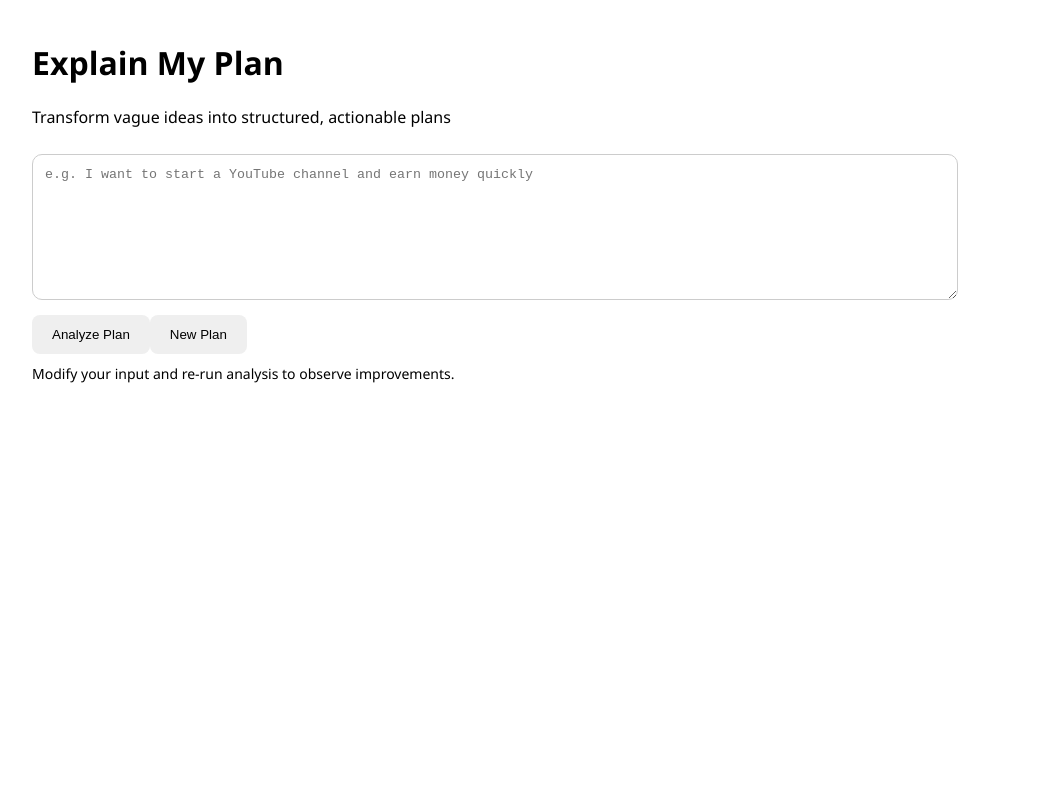
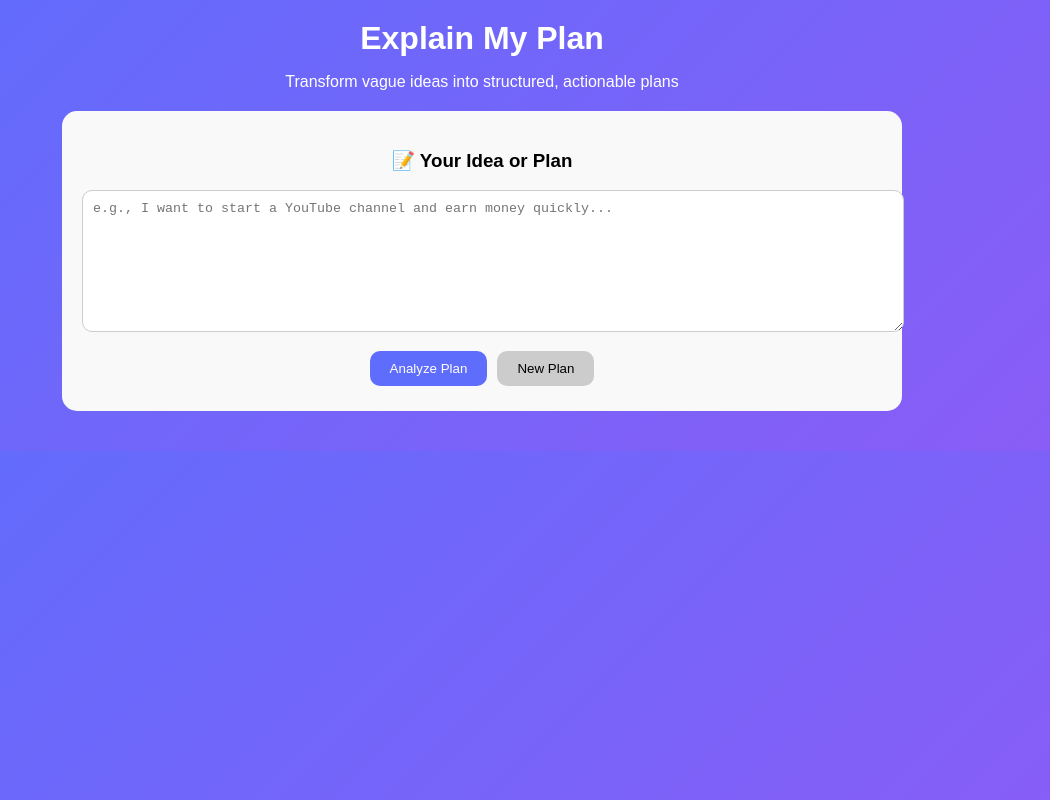
Before and after one commit to Rugma-sai/kalnet_explain_my_plan, a React (Create React App) app in the folder frontend/: page / in a window 1280 px wide. Shown: the whole page, without its empty margins (158-1208 px from the left). Built offline with nearby package versions, Linux system fonts and the light colour scheme.

Commit message:
Updated final project

```diff
--- a/frontend/src/App.css
+++ b/frontend/src/App.css
@@ -1,107 +1,85 @@
 body {
   margin: 0;
-  font-family: 'Segoe UI', sans-serif;
+  font-family: Arial, sans-serif;
+  background: linear-gradient(135deg, #5f6dfc, #8b5cf6);
 }
 
-/* HEADER */
-.header {
-  background: linear-gradient(to right, #5f6bdc, #7b4fd3);
+.app {
+  text-align: center;
+  padding: 20px;
   color: white;
-  text-align: center;
-  padding: 40px 20px;
 }
 
 .header h1 {
   margin: 0;
-  font-size: 36px;
 }
 
-/* CONTAINER */
-.container {
-  max-width: 900px;
-  margin: auto;
+.card {
+  background: #f9f9f9;
+  color: black;
   padding: 20px;
+  border-radius: 15px;
+  max-width: 800px;
+  margin: 20px auto;
 }
 
-/* INPUT */
 textarea {
   width: 100%;
   height: 120px;
-  padding: 12px;
+  padding: 10px;
   border-radius: 10px;
   border: 1px solid #ccc;
-  margin: 10px 0;
 }
 
-/* BUTTONS */
 .buttons {
-  display: flex;
-  gap: 10px;
+  margin-top: 10px;
 }
 
 button {
-  padding: 12px 20px;
-  border-radius: 8px;
+  padding: 10px 20px;
+  margin: 5px;
   border: none;
+  border-radius: 10px;
+  background: #5f6dfc;
+  color: white;
   cursor: pointer;
 }
 
-button:first-child {
-  background: #5f6bdc;
-  color: white;
+button.secondary {
+  background: #ccc;
+  color: black;
 }
 
-button:last-child {
-  background: #ddd;
-}
-
-/* RESULTS */
-.results {
+.score {
+  background: linear-gradient(135deg, #5f6dfc, #8b5cf6);
+  color: white;
+  padding: 15px;
+  border-radius: 10px;
   margin-top: 20px;
 }
 
-/* GRID */
+.improve {
+  margin-top: 5px;
+  font-weight: bold;
+}
+
 .grid {
   display: flex;
   gap: 10px;
+  margin-top: 15px;
 }
 
-.grid .card {
-  flex: 1;
+.box {
+  background: #eee;
+  padding: 15px;
+  border-radius: 10px;
+  margin-top: 10px;
 }
 
-/* CARD */
-.card {
-  background: #f8f8f8;
-  padding: 15px;
-  margin-bottom: 15px;
-  border-radius: 10px;
+.box.red {
+  background: #ffe5e5;
 }
 
-/* SCORE */
-.score {
-  background: linear-gradient(to right, #6a5acd, #7b4fd3);
-  color: white;
-  text-align: center;
-  padding: 20px;
-  border-radius: 12px;
-  font-size: 24px;
+.box.yellow {
+  background: #fff4cc;
 }
-
-/* SPECIAL SECTIONS */
-.timeline {
-  background: #fff3e0;
-}
-
-.simplified {
-  background: #e8f5e9;
-}
-
-.missing {
-  background: #ffe6e6;
-  color: red;
-}
-
-.action {
-  background: #fff8e1;
-}
--- a/frontend/src/App.js
+++ b/frontend/src/App.js
@@ -17,7 +17,7 @@ function App() {
     try {
       setLoading(true);
 
-      // Store previous score before updating
+      // Store previous score
       if (data && data["Clarity Score"]) {
         setPreviousScore(data["Clarity Score"]);
       }
@@ -29,85 +29,112 @@ function App() {
 
       setData(res.data);
     } catch (err) {
-      console.error("ERROR:", err.response?.data || err.message);
-      alert("Something went wrong");
+      console.error(err);
+      alert("Error analyzing plan");
     } finally {
       setLoading(false);
     }
   };
 
+  const handleNewPlan = () => {
+    setInput("");
+    setData(null);
+    setPreviousScore(null);
+  };
+
   return (
-    <div className="container">
+    <div className="app">
+      <div className="header">
         <h1>Explain My Plan</h1>
         <p>Transform vague ideas into structured, actionable plans</p>
+      </div>
+
+      <div className="card">
+        <h3>📝 Your Idea or Plan</h3>
 
         <textarea
-        placeholder="e.g. I want to start a YouTube channel and earn money quickly"
+          placeholder="e.g., I want to start a YouTube channel and earn money quickly..."
           value={input}
           onChange={(e) => setInput(e.target.value)}
         />
 
+        <div className="buttons">
           <button onClick={handleAnalyze}>
             {loading ? "Analyzing..." : "Analyze Plan"}
           </button>
 
-      <button onClick={() => setData(null)}>New Plan</button>
-
-      {/* Iteration Hint */}
-      <p style={{ marginTop: "10px", fontSize: "14px" }}>
-        Modify your input and re-run analysis to observe improvements.
-      </p>
+          <button className="secondary" onClick={handleNewPlan}>
+            New Plan
+          </button>
+        </div>
 
         {data && (
-        <div className="result">
+          <>
+            <div className="score">
               <h2>Clarity Score</h2>
               <p>{data["Clarity Score"]} / 100</p>
 
-          {/* ✅ Iteration Feature */}
+              {/* ✅ REAL ITERATION */}
               {previousScore !== null && (
-            <p style={{ color: "green" }}>
-              Previous Score: {previousScore} → Current Score:{" "}
+                <p className="improve">
+                  Previous: {previousScore} → Now:{" "}
                   {data["Clarity Score"]}
                 </p>
               )}
+            </div>
 
+            <div className="grid">
+              <div className="box">
                 <h3>🎯 Goal</h3>
                 <p>{data.Goal}</p>
+              </div>
 
-          <h3>⚙️ Method / Approach</h3>
+              <div className="box">
+                <h3>⚙️ Method</h3>
                 <p>{data.Method}</p>
+              </div>
 
+              <div className="box">
                 <h3>⏳ Timeline</h3>
                 <p>{data.Timeline}</p>
+              </div>
+            </div>
 
+            <div className="box">
               <h3>📋 Steps</h3>
               <ul>
-            {data.Steps.map((step, i) => (
-              <li key={i}>{step}</li>
-            ))}
-          </ul>
-
-          <h3>✨ Simplified Version</h3>
-          <p>{data["Simplified Version"]}</p>
-
-          <h3>⚠️ Missing Elements</h3>
-          <ul>
-            <li>Goal clarity: {data["Missing Elements"]["Goal clarity"]}</li>
-            <li>
-              Execution steps: {data["Missing Elements"]["Execution steps"]}
-            </li>
-            <li>Resources: {data["Missing Elements"]["Resources"]}</li>
-            <li>Timeline: {data["Missing Elements"]["Timeline"]}</li>
-          </ul>
-
-          <h3>🚀 Actionable Steps</h3>
-          <ul>
-            {data["Actionable Steps"].map((step, i) => (
-              <li key={i}>{step}</li>
+                {data.Steps.map((s, i) => (
+                  <li key={i}>{s}</li>
                 ))}
               </ul>
             </div>
+
+            <div className="box">
+              <h3>✨ Simplified</h3>
+              <p>{data["Simplified Version"]}</p>
+            </div>
+
+            <div className="box red">
+              <h3>⚠️ Missing Elements</h3>
+              <ul>
+                <li>{data["Missing Elements"]["Goal clarity"]}</li>
+                <li>{data["Missing Elements"]["Execution steps"]}</li>
+                <li>{data["Missing Elements"]["Resources"]}</li>
+                <li>{data["Missing Elements"]["Timeline"]}</li>
+              </ul>
+            </div>
+
+            <div className="box yellow">
+              <h3>🚀 Actionable Steps</h3>
+              <ul>
+                {data["Actionable Steps"].map((s, i) => (
+                  <li key={i}>{s}</li>
+                ))}
+              </ul>
+            </div>
+          </>
         )}
+      </div>
     </div>
   );
 }
```
Lines whose indentation alone changed are shown as unchanged.
